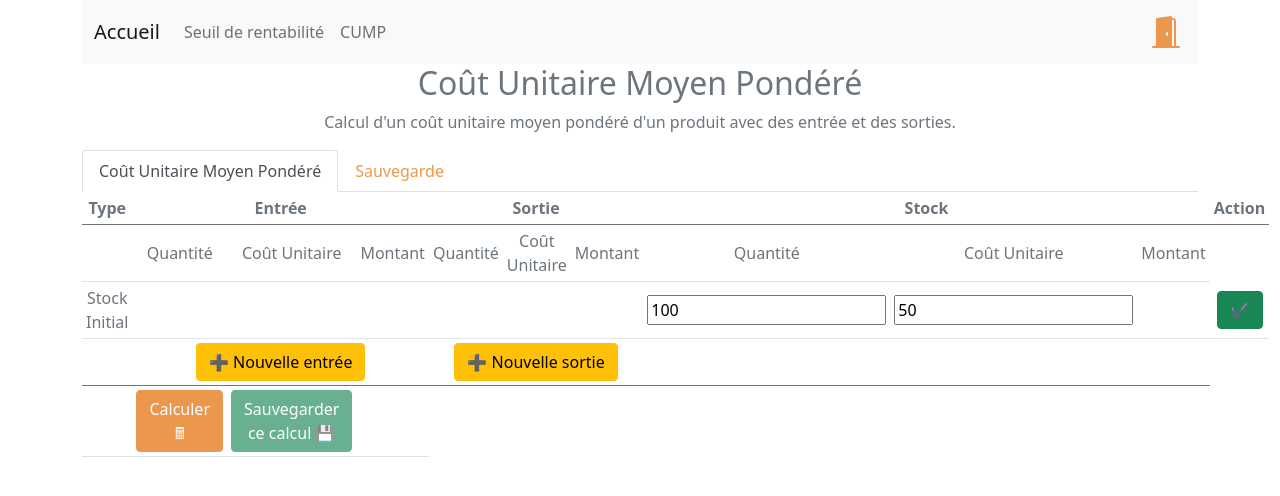
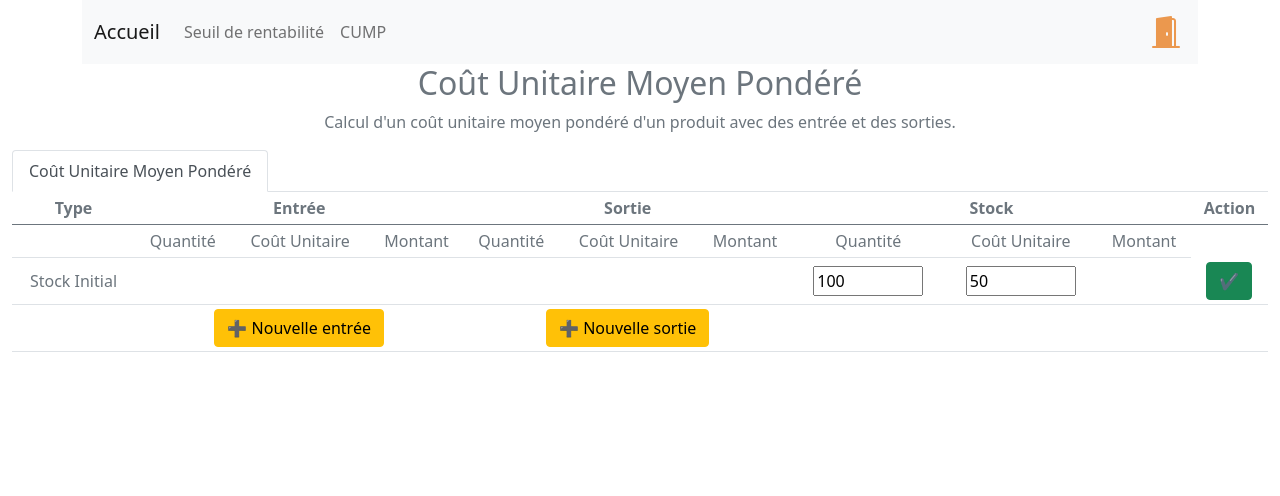
Before and after one commit to EWEN14/projet_gestion_financiere, a PHP site: page /cump.html in a window 1280 px wide. Shown: the top 496 px of the page. Run offline with PHP 8.4, Linux system fonts and the light colour scheme; some libraries are stand-ins or nearby versions.

Commit message:
changements visuels mineurs et retraits boutons de modification sur la page du CUMP

```diff
--- a/css/cump.css
+++ b/css/cump.css
@@ -1,21 +1,8 @@
-table {
-  text-align: center;
-}
-
 table input {
   width: 110px;
-}
-
-.ajout td {
-  background-color: rgba(0, 0, 0, 0) !important;
-  border: none !important;
 }
 
 .new button:hover {
   text-decoration: underline;
   cursor: pointer;
 }
-
-.valider {
-  color: #00f81f;;
-}
--- a/cump.html
+++ b/cump.html
@@ -13,6 +13,9 @@
 	<link href="css/bootstrap.min.css" rel="stylesheet">
 	<link rel="stylesheet" href="https://cdn.jsdelivr.net/npm/bootstrap-icons@1.7.1/font/bootstrap-icons.css">
 	<link href="css/seuilrentabilite.css" rel="stylesheet">
+
+	<!-- Custom CSS -->
+	<link href="css/cump.css" rel="stylesheet">
 
 	<!-- Bootstrap core JS -->
 	<script src="https://cdn.jsdelivr.net/npm/bootstrap@5.1.3/dist/js/bootstrap.min.js"
@@ -46,19 +49,21 @@
 					</ul>
 				</div>
 			</div>
-			<div class="px-3"> <a href="php/index.php?action=logout"><i class="bi bi-door-open-fill"
-						style="font-size: 2rem; color: #eb984e;"></i></a></div>
+			<div class="px-3">
+				<a href="php/index.php?action=logout"><i class="bi bi-door-open-fill" style="font-size: 2rem; color: #eb984e;"></i></a>
+			</div>
 		</nav>
 	</div>
 
 	<h2 class="text-center text-secondary">Coût Unitaire Moyen Pondéré</h2>
-	<p class="text-center text-secondary">Calcul d'un coût unitaire moyen pondéré d'un produit avec des entrée et des sorties.</p>
+	<p class="text-center text-secondary">Calcul d'un coût unitaire moyen pondéré d'un produit avec des entrée et des
+		sorties.</p>
 
-	<div class="container">
+	<div class="container-fluid">
 		<nav>
 			<ul class="nav nav-tabs">
-				<li class="nav-item"><a class="nav-link active" aria-current="page" href="seuilrentabilite">Coût Unitaire Moyen Pondéré</a></li>
-				<li class="nav-item"><a class="nav-link" href="#">Sauvegarde</a></li>
+				<li class="nav-item"><a class="nav-link active" aria-current="page" href="seuilrentabilite">Coût Unitaire Moyen
+						Pondéré</a></li>
 			</ul>
 		</nav>
 
@@ -100,34 +105,20 @@
 
 				<tr class="ajout">
 					<td></td>
-			  <td class="new text-center" colspan="3"><button class="btn btn-warning" id="new-entree">➕ Nouvelle entrée</button></td>
+					<td class="new text-center" colspan="3"><button class="btn btn-warning" id="new-entree">➕ Nouvelle
+							entrée</button></td>
 					<td class="new" colspan="3"><button class="btn btn-warning" id="new-sortie">➕ Nouvelle sortie</button></td>
+					<td></td>
 					<td></td>
 					<td></td>
 					<td></td>
 				</tr>
 			</tbody>
-		  <tfoot>
-            <tr>
-					<th></th>
-					<td><button type="submit" class="btn btn-primary" id="calculer">Calculer 🖩</button></td>
-					<td><button type="submit" class="btn btn-success disabled" id="sauvegarder">Sauvegarder ce calcul 💾</td>
-					<th></th>
-				</tr>
-			</tfoot>
 		</table>
-
-		<div class="my-3" id="bouton-calcul" title="Procéder au calcul.">
-
-		</div>
-
-		<div class="my-3 disabled" id="bouton-sauvegarde">
-
-			</button>
-		</div>
 	</div>
 
 	<script src="js/jquery-3.6.0.min.js"></script>
 	<script src="js/cump.js"></script>
 </body>
+
 </html>
--- a/js/cump.js
+++ b/js/cump.js
@@ -57,7 +57,8 @@ $('table').on('click', '.valider', function () {
         $(`#td3_l1`).text(`${parseInt(quantiteSaisie) * parseFloat(coutUnitaireSaisi)}`);
 
         // On remplace le bouton de validation par un bouton de modification
-        $('#act_l1').html(`<button id="m_${index}" class="btn btn-primary modifier">✏️</button>`);
+        $('#act_l1').html(`<span></span>`);
+        // $('#act_l1').html(`<button id="m_${index}" class="btn btn-primary modifier">✏️</button>`);
 
         // objet représentant la ligne de stock initial créé, que l'on va pousser dans notre tableau
         let stockInitial = {
@@ -100,9 +101,8 @@ $('table').on('click', '.valider', function () {
         $(`#td5_l${index}`).text(`${newCoutUnitaire}`);
         $(`#td6_l${index}`).text(`${newMontantStockIn}`);
 
-        // On remplace le bouton de validation par un bouton de modification
+        // On remplace le bouton de validation par un bouton de suppression / modification
         $(`#act_l${index}`).html(`
-          <button id="m_${index}" class="btn btn-primary modifier">✏️</button>
           <button id="s_${index}" class="btn btn-danger supprimer">🗑️</button>`);
 
         // objet représentant la ligne créé, que l'on va pousser dans notre tableau
@@ -152,7 +152,6 @@ $('table').on('click', '.valider', function () {
 
         // On remplace le bouton de validation par un bouton de modification
         $(`#act_l${index}`).html(`
-          <button id="m_${index}" class="btn btn-primary modifier">✏️</button>
           <button id="s_${index}" class="btn btn-danger supprimer">🗑️</button>`);
 
         // objet représentant la ligne créé, que l'on va pousser dans notre tableau
@@ -181,7 +180,7 @@ $('table').on('click', '.valider', function () {
         alert("Vous n'êtes pas censé voir ce message !");
     }
   } else {
-    alert('Veuillez remplir les deux champs avant de valider.');
+    alert('Veuillez remplir le(s) champ(s) avant de valider.');
   }
 });
 
--- a/menu.html
+++ b/menu.html
@@ -18,6 +18,7 @@
 			</ul>
 		</div>
 	</div>
-	<div class="px-3"> <a href="index.php?action=logout"><i class="bi bi-door-open-fill"
-				style="font-size: 2rem; color: #eb984e;"></i></a></div>
+	<div class="px-3">
+		<a href="index.php?action=logout"><i class="bi bi-door-open-fill" style="font-size: 2rem; color: #eb984e;"></i></a>
+	</div>
 </nav>
--- a/seuilrentabilite.html
+++ b/seuilrentabilite.html
@@ -59,7 +59,7 @@
 			<ul class="nav nav-tabs">
 				<li class="nav-item"><a class="nav-link active" aria-current="page" href="seuilrentabilite">Seuil de
 						Rentabilité</a></li>
-				<li class="nav-item"><a class="nav-link" href="seuilrentabilite_save.html">Sauvegarde</a></li>
+				<li class="nav-item"><a class="nav-link" href="seuilrentabilite_save.html">Calculs Sauvegardés</a></li>
 			</ul>
 		</nav>
 
--- a/seuilrentabilite_save.html
+++ b/seuilrentabilite_save.html
@@ -58,7 +58,7 @@
     <nav>
       <ul class="nav nav-tabs">
         <li class="nav-item"><a class="nav-link" href="seuilrentabilite">Seuil de Rentabilité</a></li>
-        <li class="nav-item"><a class="nav-link active" aria-current="page" href="#">Sauvegarde</a></li>
+        <li class="nav-item"><a class="nav-link active" aria-current="page" href="#">Calculs Sauvegardés</a></li>
       </ul>
     </nav>
 
```
Also changed, not shown: css/main.css (+8 -12 lines). Lines whose indentation alone changed are shown as unchanged.
